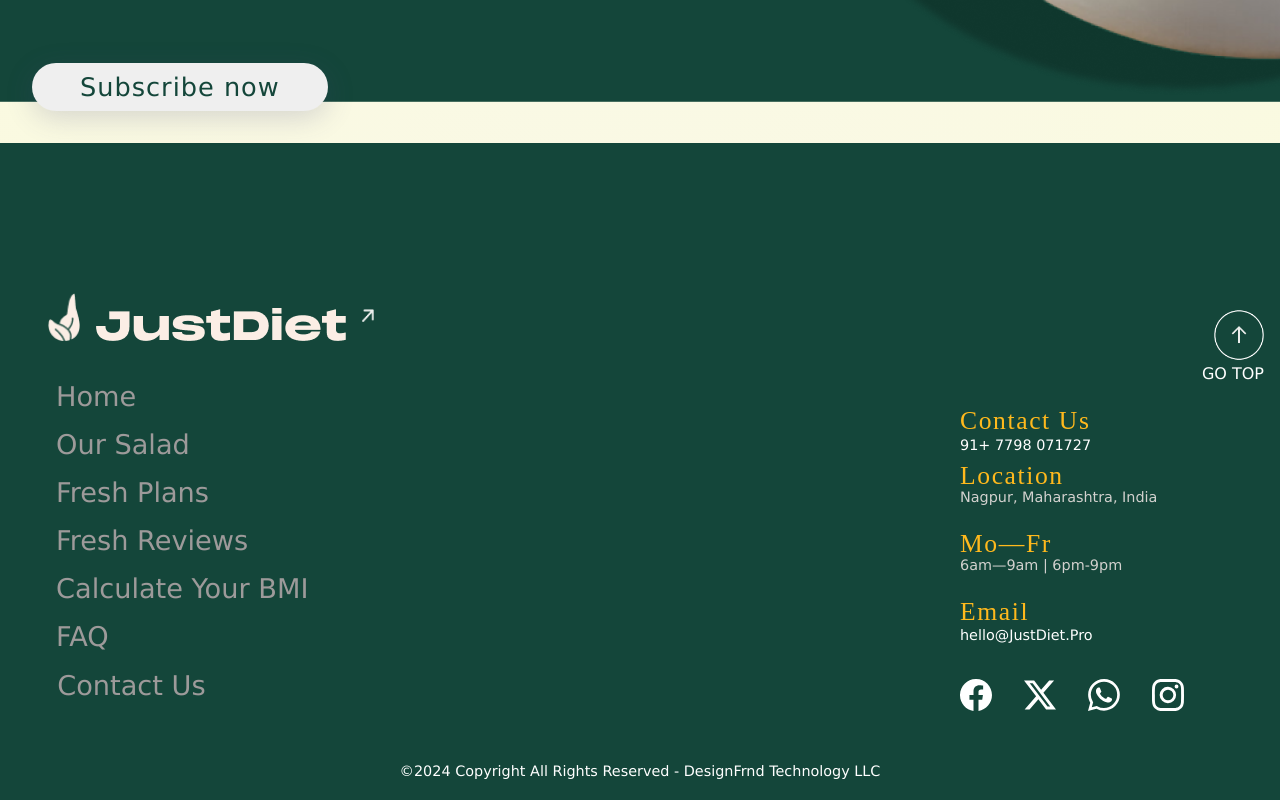
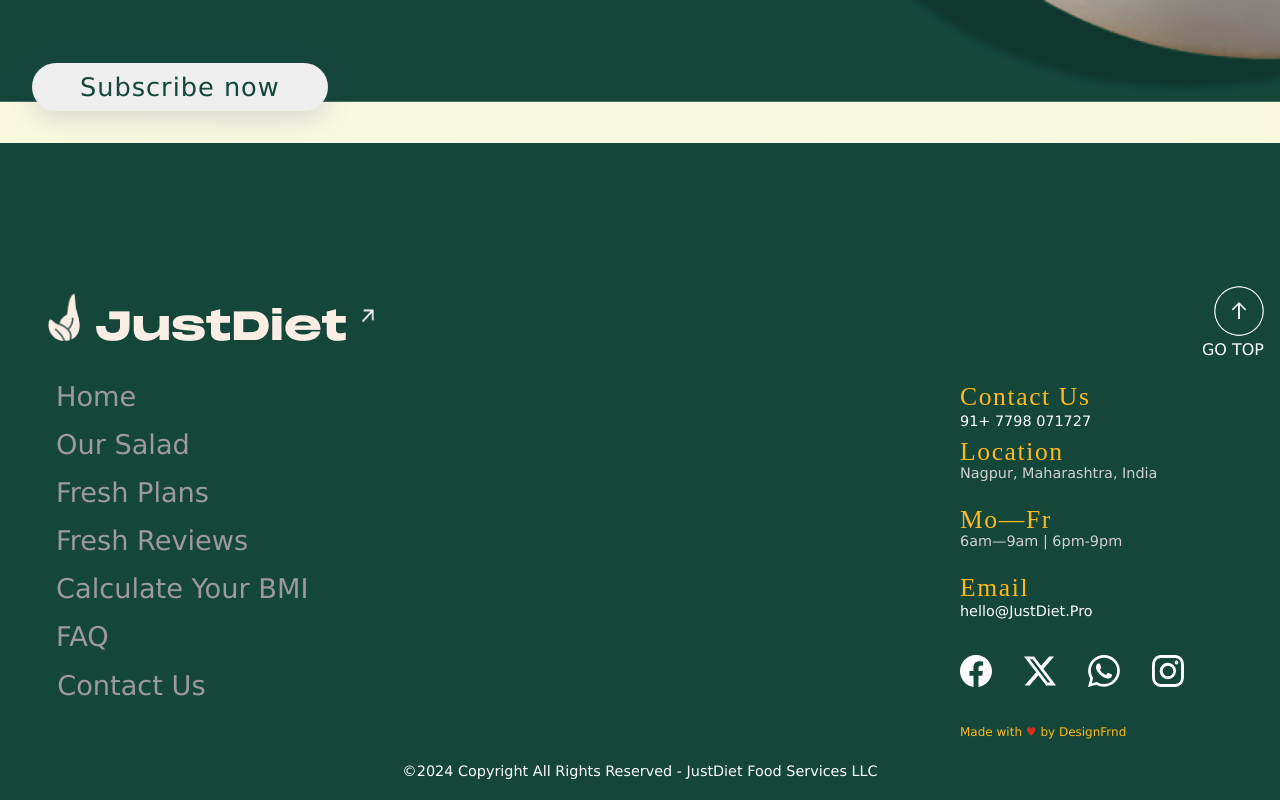
Before and after one commit to hadishah123/JustDiet, a React (Vite) app: page / in a window 1280 px wide. Shown: the part 7505-8305 px from the top of the page. Built offline with nearby package versions, Linux system fonts and the light colour scheme; a web font is replaced by a local one.

Commit message:
Change footer text

```diff
--- a/src/components/contact.css
+++ b/src/components/contact.css
@@ -62,7 +62,7 @@
 }
 /* Form STarting */
 .form {
-  background-color: #F3EFE2;
+  background-color: #f3efe2;
   box-shadow: rgba(100, 100, 111, 0.2) 0px 7px 29px 0px;
   box-sizing: border-box;
   height: 100%;
--- a/src/components/contact.jsx
+++ b/src/components/contact.jsx
@@ -236,10 +236,18 @@ export default function Contact() {
             </a>
           </div>
           <div className="footer-text">
-            2024 Copyright All Rights Reserved - DesignFrnd Technology LLC
+            &copy;2024 Copyright All Rights Reserved - JustDiet Food Services
+            LLC
           </div>
         </div>
       </div>
+      <div style={{ position: 'fixed', bottom: 0 , right: 0, height: 20}}>
+      <small style={{ color: '#ffb91d', fontSize: 12, padding: '0px 8px' }}>
+          Made with <span style={{ color: '#D92D20' }}>&#9829;</span> by
+          DesignFrnd
+        </small>
+      </div>
     </div>
+
   );
 }
--- a/src/components/footer.jsx
+++ b/src/components/footer.jsx
@@ -110,10 +110,15 @@ export default function Footer({ onContactClick }) {
           <div className="social-icons">
             <SocialMediaIcons />
           </div>
+          <small style={{ color: '#ffb91d', fontSize: 12 }}>
+          Made with <span style={{ color: '#D92D20' }}>&#9829;</span> by
+          DesignFrnd
+        </small>
         </div>
+
       </div>
       <p className="footer-copyright">
-        &copy;2024 Copyright All Rights Reserved - DesignFrnd Technology LLC
+        &copy;2024 Copyright All Rights Reserved - JustDiet Food Services LLC
       </p>
     </div>
   );
```
